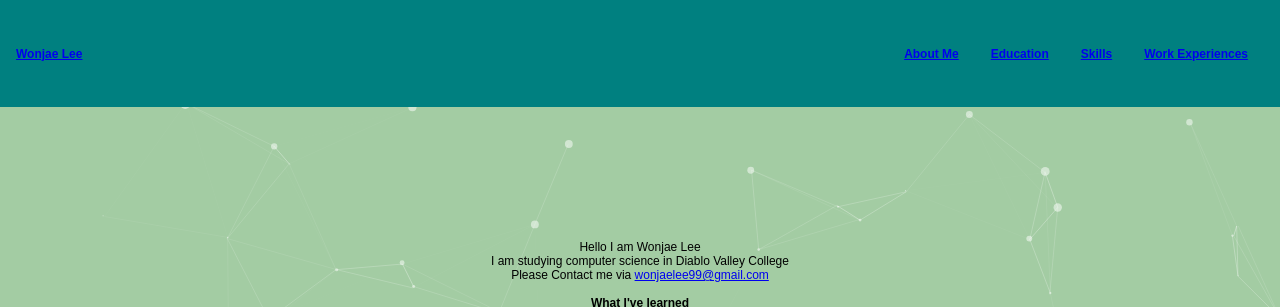
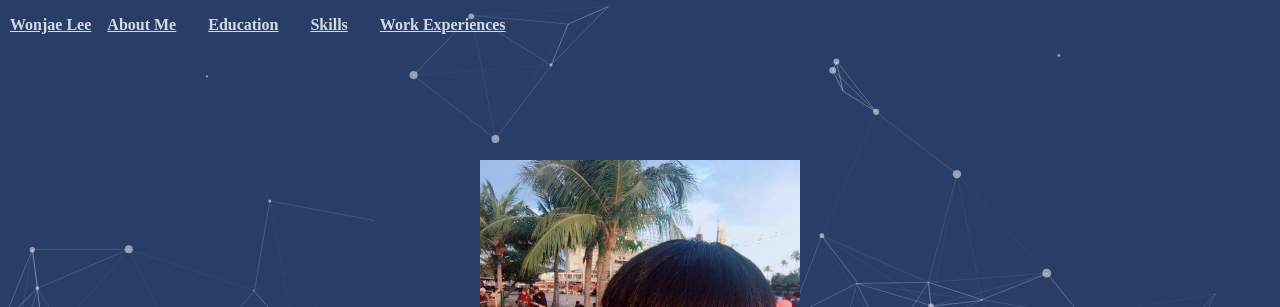
Before and after one commit to leewjae/leewjae.github.io, a plain HTML site: page index.html in a window 1280 px wide. Shown: the top 307 px of the page. Drawn offline with Linux system fonts and the light colour scheme.

Commit message:
maybe last commit before studying react.js

```diff
--- a/css/style.css
+++ b/css/style.css
@@ -1,15 +1,47 @@
+.footer_img {
+  padding : 5px;
+  height : 40px;
+  width : auto;
+  opacity: 90%;
+}
 
+#information {
+  background : tan;
+}
+body {
+  color : white;
+}
+
+#footer {
+  position: fixed;
+  bottom: 50%;
+  left: 0;
+
+  display: flex;
+  flex-direction: column;
+  justify-content: space-evenly;
+  align-items: center;
+  align-items: center;
+  background : white;
+  opacity: 50%;
+  z-index: 100;
+  border-radius: 10px;
+}
 
 #header {
-  height: 75px;
-  padding: 1rem;
-  color: white;
-  background: teal;
+  height: 30px;
+  padding: 10px;
+  opacity: 80%;
   font-weight: bold;
   display: flex;
-  justify-content: space-between;
   align-items: center;
-  font-family: "Share Tech",sans-serif;
+  position : fixed;
+  z-index: 200;
+  width : 100%;
+}
+
+.header-link {
+  color : white;
 }
 
 .header-items {
@@ -18,14 +50,6 @@
 
 .header-item {
     padding: 1rem;
-}
-
-#spacer {
-
-}
-
-body {
-    font-family: "Share Tech",sans-serif;
 }
 
 .contents {
@@ -43,22 +67,6 @@ body {
    html,body,div,span,object,iframe,h1,h2,h3,h4,h5,h6,p,blockquote,pre,abbr,address,cite,code,del,dfn,em,img,ins,kbd,q,samp,small,strong,sub,sup,var,b,i,dl,dt,dd,ol,ul,li,fieldset,form,label,legend,table,caption,tbody,tfoot,thead,tr,th,td,article,aside,canvas,details,figcaption,figure,footer,header,hgroup,menu,nav,section,summary,time,mark,audio,video{margin:0;padding:0;border:0;outline:0;font-size:100%;vertical-align:baseline;background:transparent}
    body{line-height:1}
 
-
-   html{
-     -webkit-tap-highlight-color: rgba(0, 0, 0, 0);
-   }
-
-   body{
-     font:normal 75% Arial, Helvetica, sans-serif;
-   }
-
-   canvas{
-     display:block;
-     vertical-align:bottom;
-   }
-
-
-   /* ---- stats.js ---- */
 
    .count-particles{
      background: #000022;
@@ -96,23 +104,27 @@ body {
      border-radius: 0 0 3px 3px;
    }
 
-
-   /* ---- particles.js container ---- */
-
    #particles-js{
      width: 100%;
      height: 100%;
-     background-color: #a3cca3;
-     background-image: url('');
-     background-size: cover;
-     /* background-position: 50% 50%; */
+     background-color: #283e67;
      background-repeat: no-repeat;
+     z-index: 1;
+     position: fixed;
+     background-attachment: fixed;
+     overflow: auto;
    }
 
 
 .About_Myself {
     position: absolute;
     text-align: center;
-    top: 30%;
+    top: 20%;
     width: 100%;
 }
+
+.my_photo {
+  width : 320px;
+  height : 416px;
+
+}
--- a/index.html
+++ b/index.html
@@ -7,23 +7,33 @@
 <body>
     <div id = "header">
         <div id = "logo">
-            <a href = "#intro">Wonjae Lee</a>
+            <a class = "header-link" href = "#intro">Wonjae Lee</a>
         </div>
-        <div id = "spacer"></div>
+
         <div class = "header-items">
             <div class = "header-item">
-                <a href = "#intro">About Me</a>
+                <a class = "header-link" href = "#intro">About Me</a>
             </div>
             <div class = "header-item">
-                <a href = "#education">Education</a>
+                <a class = "header-link" href = "#education">Education</a>
             </div>
             <div class = "header-item">
-                <a href = "#skills">Skills</a>
+                <a class = "header-link" href = "#skills">Skills</a>
             </div>
             <div class = "header-item">
-                <a href = "#work">Work Experiences</a>
+                <a class = "header-link" href = "#work">Work Experiences</a>
             </div>
         </div>
+    </div>
+
+    <div id = "footer">
+      <a href = "https://github.com/leewjae" target = "_blank">
+        <img class = "footer_img" src = "./static/GitHub-Mark-64px.png">
+      </a>
+      <a href = "https://www.instagram.com/alarmcl0k/">
+        <img class = "footer_img" src = "./static/email.jpg">
+      </a>
+      <a href = "mailto:wonjaelee99@gmail.com"></a>
     </div>
 
     <div class = "intro" id = "intro">
@@ -32,10 +42,9 @@
         <div id="particles-js">
           <div class="About_Myself">
             <div class = "section" id = "myself">
+                <img class = "my_photo" src = "./static/wonjaelee.JPG"><br>
               Hello I am Wonjae Lee <br>
-              I am studying computer science in Diablo Valley College<br>
-              Please Contact me via
-              <a href = wonjaelee99@gmail.com>wonjaelee99@gmail.com</a><br><br>
+              I am studying computer science in Diablo Valley College<br><br><br>
             </div>
             <div class = "section" id = "education">
               <h1>What I've learned</h1>
@@ -85,6 +94,12 @@
           <!-- end particle js -->
         </div>
 
+        <div id = "information">
+          dfadfa
+          dfafaf
+          dafdafda
+          fa
+        </div>
 
         <!-- Contents -->
         </div>
--- a/js/app.js
+++ b/js/app.js
@@ -69,7 +69,7 @@ particlesJS('particles-js',
       },
       "move": {
         "enable": true,
-        "speed": 6,
+        "speed": 4,
         "direction": "none",
         "random": false,
         "straight": false,
```
Also changed, not shown: static/GitHub-Mark-64px.png (added), 1 other file.
